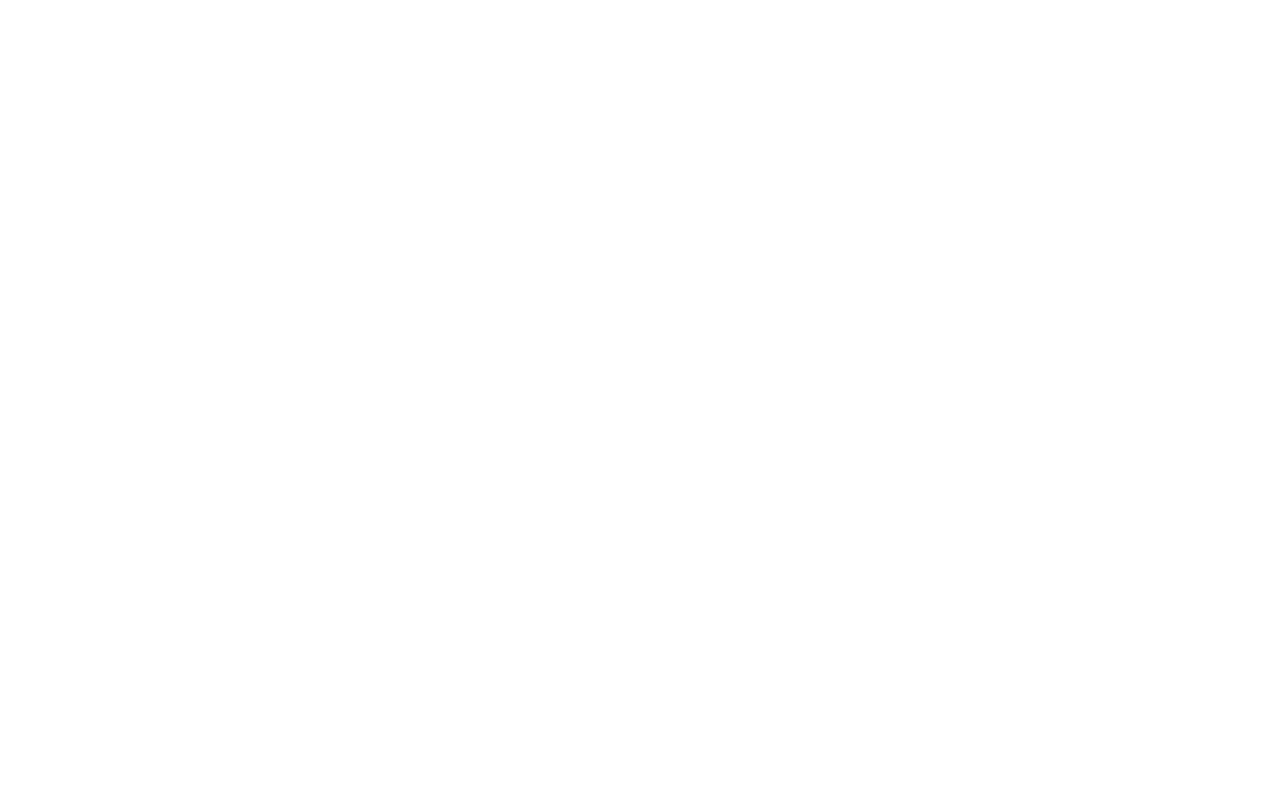
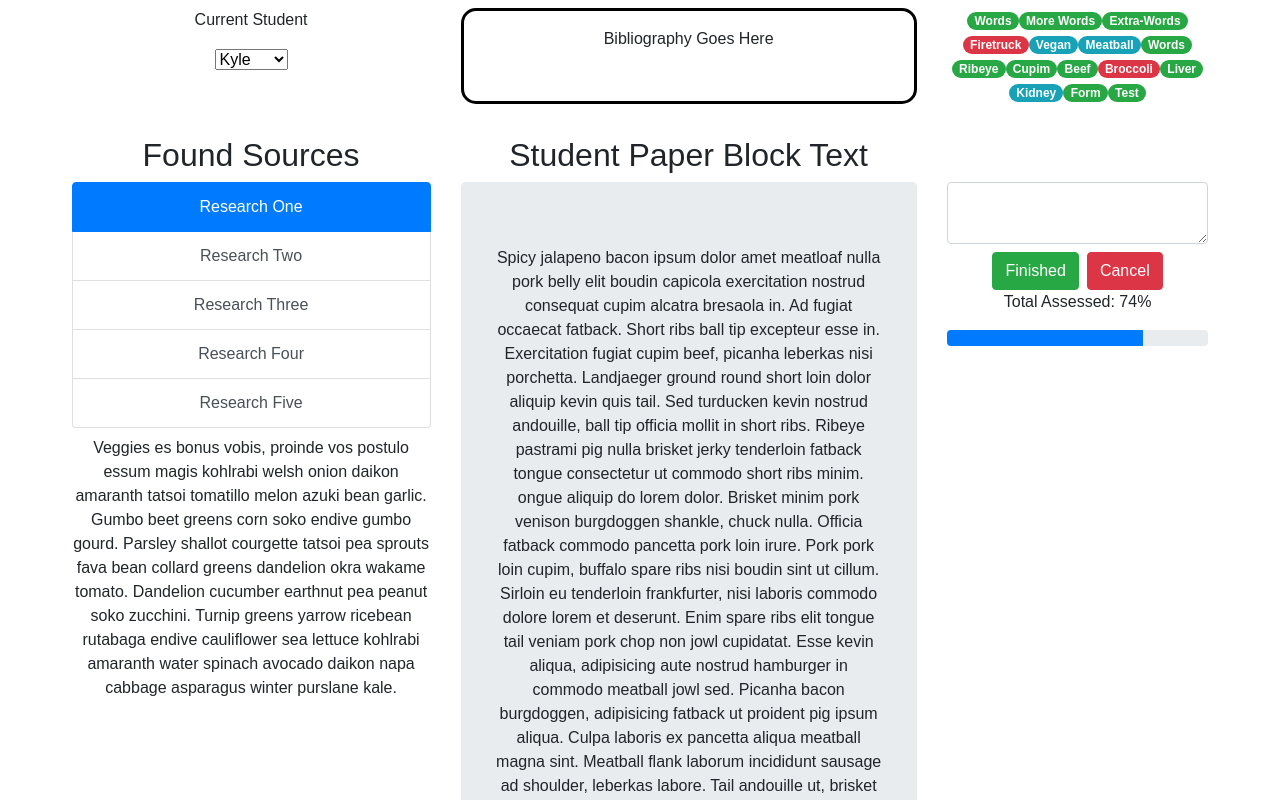
Before and after one commit to hsu-library-project-x/citing-insights-phase-1, a React (Create React App) app in the folder citing-insights/: page /#/analyze in a window 1280 px wide. Shown: the part 360-1160 px from the top of the page. Before the commit the page ends 800 px from the top, so only its background shows below. Built offline with nearby package versions, Linux system fonts and the light colour scheme.

Commit message:
Updated where research is located and added basic

```diff
--- a/citing-insights/src/App.css
+++ b/citing-insights/src/App.css
@@ -33,8 +33,17 @@
   box-sizing: border-box;
 }
 
+#curAnno{
+  margin-bottom: .5em;
+}
 
+#finishButton{
+  margin-right: .5em
+}
 
+#ResearchList{
+  margin-bottom: .5em;
+}
 li.nav-item{
   list-style-type: none;
   padding-left: 1em;
--- a/citing-insights/src/App.js
+++ b/citing-insights/src/App.js
@@ -5,7 +5,7 @@
 import { Collapse, Navbar, NavbarToggler, NavbarBrand, Nav, NavItem, UncontrolledDropdown, DropdownToggle, DropdownMenu, DropdownItem } from 'reactstrap';
 
 // Hashrouter allows us to do routing for website
-import { Route, NavLink, HashRouter } from "react-router-dom";
+import { Switch, Route, NavLink, HashRouter } from "react-router-dom";
 
 // Demo, Login, and Home are all pages for our website
 import Demo from "./Demo";
@@ -20,12 +20,11 @@
       return (
       <div>
         <div class="head">
-          <h2 class="alt-text">Citing Insights Login Form</h2>
+          <h2 class="alt-text">Citing Insights</h2>
           <p class="alt-text">Welcome to Citing Insights Portal</p>
 
           {/*Hashrouter! Defining our Router (React-Dom)*/}
           <HashRouter>
-
           {/* Navbar (Reactstrap) -- Defining a Navagation bar for our website*/}
             <Navbar color="primary" primary expand="md">
                 <NavbarBrand>Citing Insights</NavbarBrand>
@@ -45,15 +44,17 @@
                   <NavLink to="/test">More Tests</NavLink>
                 </NavItem>
                 <NavItem>
-                  <NavLink to="/demo">Demo</NavLink>
+                  <NavLink to="/analyze">Analyze</NavLink>
                 </NavItem>
             </Navbar>
 
             {/*This tells us what compenent to load after going to login, home, demo etc.*/}
             <div id="id01" class="pop content">
-              <Route path="/main" component={Home}/>
-              <Route path="/login" component={Login}/>
-              <Route path="/demo" component={Demo}/>
+              <Switch>
+                <Route exact path="/" component={Home}/>
+                <Route path="/login" component={Login}/>
+                <Route path="/analyze" component={Demo}/>
+              </Switch>
             </div>
 
             {/*End our router*/}
--- a/citing-insights/src/Demo.js
+++ b/citing-insights/src/Demo.js
@@ -1,7 +1,7 @@
 
 import React, {Component} from 'react';
 import './App.css';
-import { Jumbotron, Badge, Progress } from 'reactstrap';
+import { ListGroup, ListGroupItem, Button, Input, Jumbotron, Badge, Progress } from 'reactstrap';
 import { Container, Row, Col } from 'reactstrap';
 
 class Demo extends Component{
@@ -11,8 +11,8 @@
 				<h1 class="head-1"> Analyze Mode </h1>
 				<Container>
 			      <Row>
-			        <Col xs="2">
-			          <p>Select A Student Paper!</p>
+			        <Col xs="4">
+			          <p>Current Student</p>
 			          <select name="student">
 			            <option value="1">Kyle</option>
 			            <option value="2">Liz</option>
@@ -21,12 +21,12 @@
 			            <option value="5">Ben</option>
 			          </select>
 			        </Col>
-			        <Col xs="6">
+			        <Col xs="5">
 			          <div class="biblio-box">
 			            <p>Bibliography Goes Here</p>
 			          </div>
 			        </Col>
-			        <Col xs="4">
+			        <Col xs="3">
 			          <div class="word-map">
 			            <Badge color="success" pill>Words</Badge>
 			            <Badge color="success" pill>More Words</Badge>
@@ -47,14 +47,27 @@
 			        </Col>
 			      </Row>
 			      <Row>
-			        <Col xs="2"><h2> Other Stuff</h2></Col>
-			        <Col xs="6"><h2> Student Paper Block Text </h2></Col>
-			        <Col xs="4"><h2> Research Block Text </h2></Col>
+			        <Col xs="4"><h2>Found Sources</h2></Col>
+			        <Col xs="5"><h2> Student Paper Block Text </h2></Col>
+			        <Col xs="3"></Col>
 			      </Row>
 			      <Row>
-			        <Col xs="2">
+			        <Col xs="4">
+			        	<ListGroup id="ResearchList">
+			        		<ListGroupItem active tag="button" action>Research One</ListGroupItem>
+			        		<ListGroupItem tag="button" action>Research Two</ListGroupItem>
+			        		<ListGroupItem tag="button" action>Research Three</ListGroupItem>
+			        		<ListGroupItem tag="button" action>Research Four</ListGroupItem>
+			        		<ListGroupItem tag="button" action>Research Five</ListGroupItem>
+			        	</ListGroup>
+			            <p class="research">
+			                Veggies es bonus vobis, proinde vos postulo essum magis kohlrabi welsh onion daikon amaranth tatsoi tomatillo melon azuki bean garlic.
+			                Gumbo beet greens corn soko endive gumbo gourd. Parsley shallot courgette tatsoi pea sprouts fava bean collard greens dandelion okra wakame tomato. Dandelion cucumber earthnut pea peanut soko zucchini.
+			                Turnip greens yarrow ricebean rutabaga endive cauliflower sea lettuce kohlrabi amaranth water spinach avocado daikon napa cabbage asparagus winter purslane kale.
+			            </p>
 			        </Col>
-			        <Col xs="6">
+			        <Col xs="5">
+			        <Jumbotron>
 			          <p class="student">
 			            Spicy jalapeno bacon ipsum dolor amet meatloaf nulla pork belly elit boudin capicola exercitation nostrud consequat cupim alcatra bresaola in.
 
@@ -77,18 +90,14 @@
 			            Ipsum chicken cupim, dolor adipisicing sunt cupidatat culpa dolore. Picanha sed adipisicing reprehenderit commodo exercitation kielbasa cupidatat anim flank filet mignon ham hock.
 
 			            Proident ex deserunt pariatur reprehenderit ham voluptate alcatra ad eiusmod. Venison aliqua ground round, quis nisi boudin jerky. Beef ribs capicola mollit quis boudin meatball cupim tenderloin.
-			          </p>
+			          </p></Jumbotron>
 			        </Col>
-			        <Col xs="4">
-			          <Jumbotron>
-			            <p class="research">
-			                Veggies es bonus vobis, proinde vos postulo essum magis kohlrabi welsh onion daikon amaranth tatsoi tomatillo melon azuki bean garlic.
-			                Gumbo beet greens corn soko endive gumbo gourd. Parsley shallot courgette tatsoi pea sprouts fava bean collard greens dandelion okra wakame tomato. Dandelion cucumber earthnut pea peanut soko zucchini.
-			                Turnip greens yarrow ricebean rutabaga endive cauliflower sea lettuce kohlrabi amaranth water spinach avocado daikon napa cabbage asparagus winter purslane kale.
-			            </p>
-			          </Jumbotron>
-			          <p>Total Assessed: 74%</p>
-			          <Progress value={75} />
+			        <Col xs="3">
+			        	<Input type="textarea" name="annotation" id="curAnno" />
+			        	<Button color="success" id="finishButton">Finished</Button>
+			        	<Button color="danger" id="cancelButton">Cancel</Button>
+			          	<p>Total Assessed: 74%</p>
+			          	<Progress value={75} />
 			        </Col>
 			      </Row>
 		    	</Container>
```
